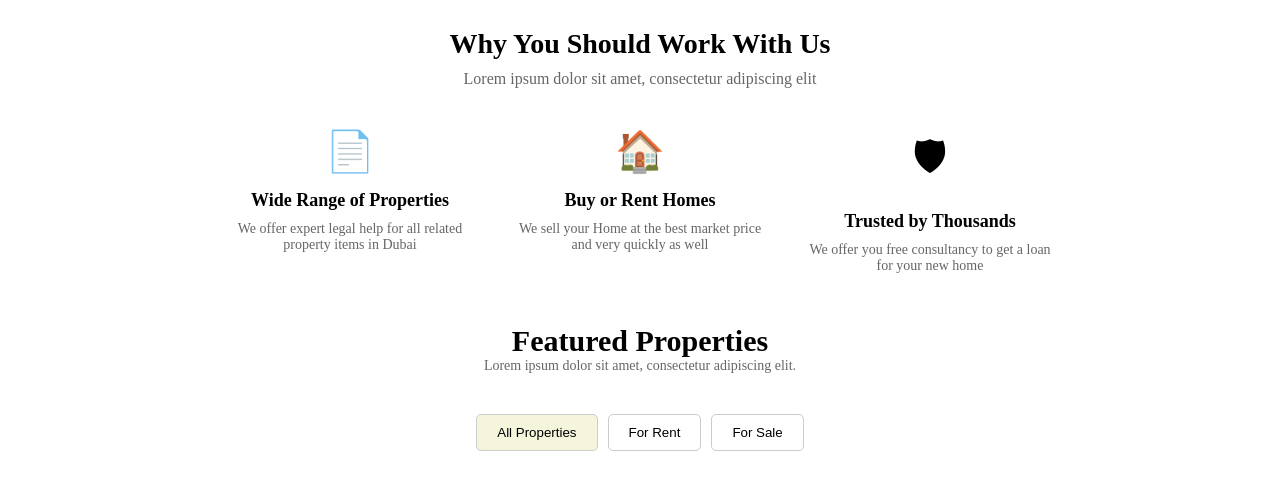
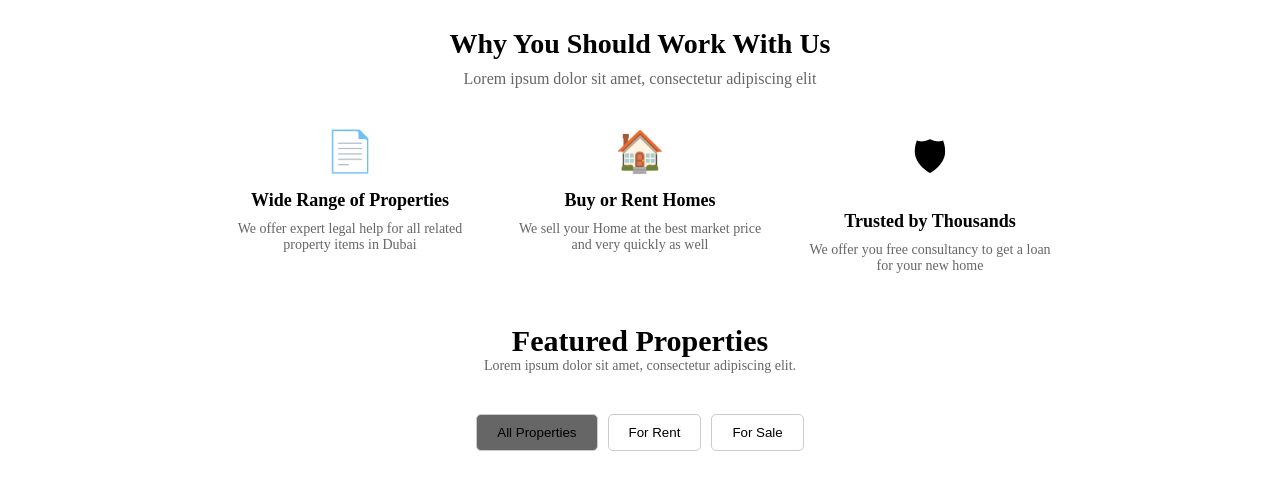
Before and after one commit to Dorahcodes/realestate, a plain HTML site: page index.html in a window 1280 px wide. In both pictures the pointer is over the button "All Properties". Shown: the part 725-1214 px from the top of the page. Drawn offline with Linux system fonts and the light colour scheme.

Commit message:
real estate project ongoing

```diff
--- a/Style.css
+++ b/Style.css
@@ -195,5 +195,5 @@ font-size: 16px;
 }
 
 .Buttons button:hover{
-  background-color: beige;
+  background-color: #666;
 }
```
Also changed, not shown: apartment.jpeg (added), grill.jpeg (added), home.jpeg (added), manor.jpeg (added), penthouse.jpeg (added), pool.jpeg (added), 1 other file.
